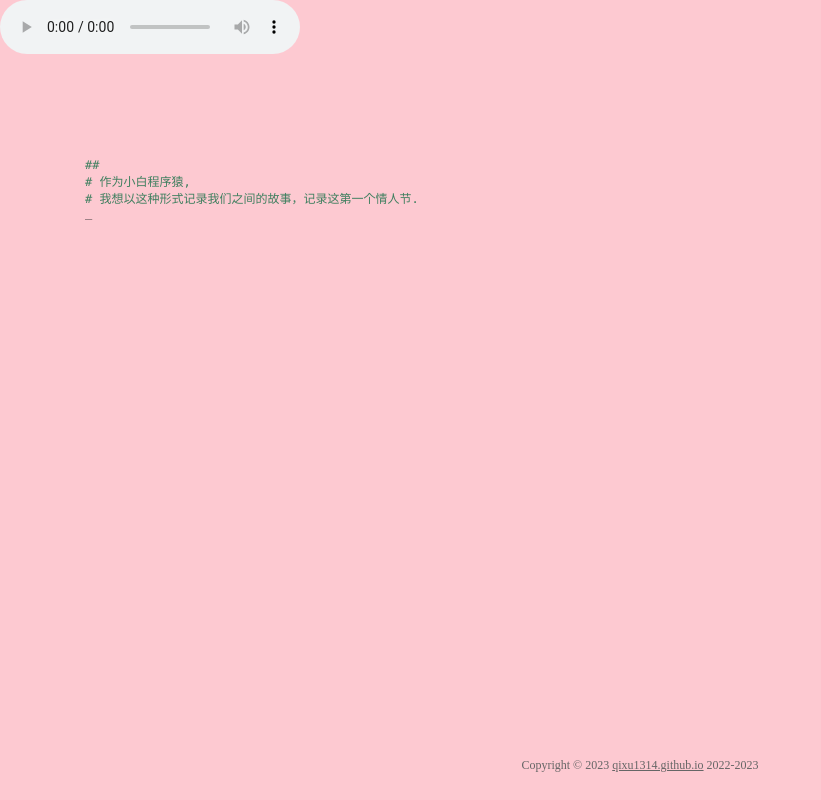
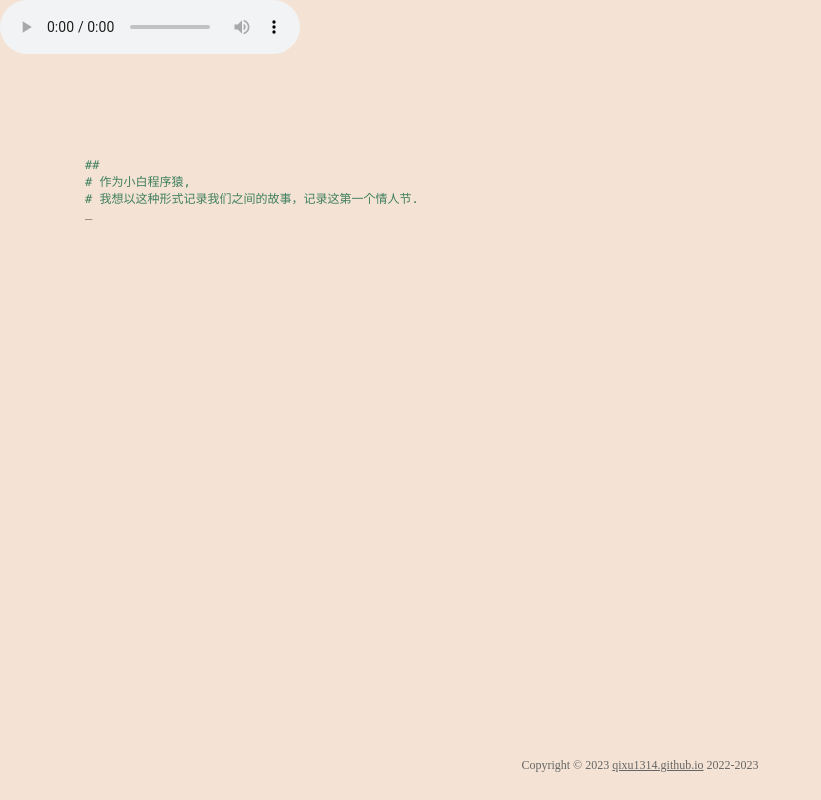
Before and after one commit to qixu1314/230214, a plain HTML site: page index.html in a window 1280 px wide. Shown: the whole page, without its empty margins (0-821 px from the left). Drawn offline with Linux system fonts and the light colour scheme.

Commit message:
Update index.html

```diff
--- a/index.html
+++ b/index.html
@@ -28,7 +28,7 @@ Your browser does not support the audio element.
 	<script type="text/javascript" src="js/functions.js"></script>
 </head>
 
-<body>
+<body style="background-color:#f4e3d4;">
 	<div id="mainDiv">
 		<div id="content">
 			<div id="code">
```
